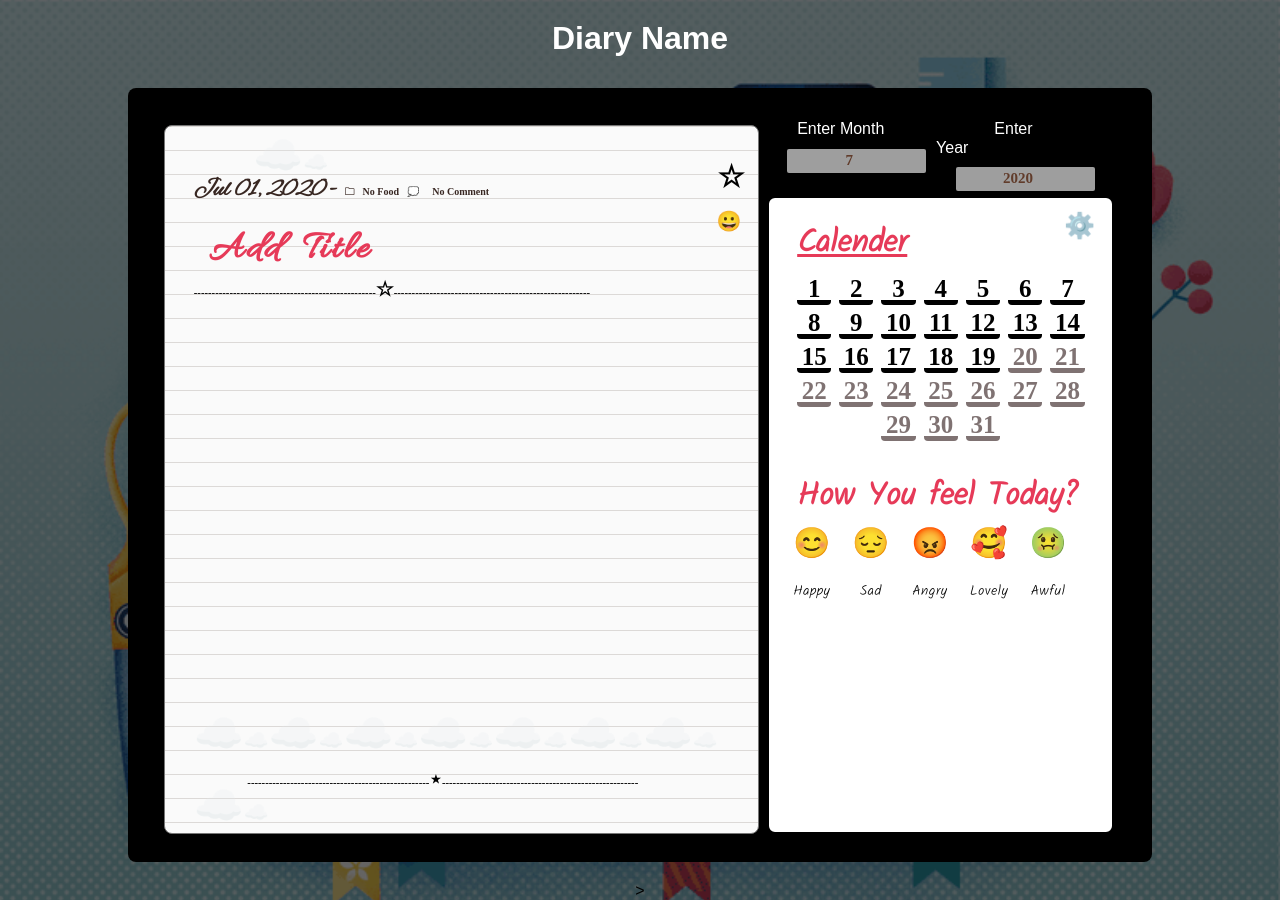
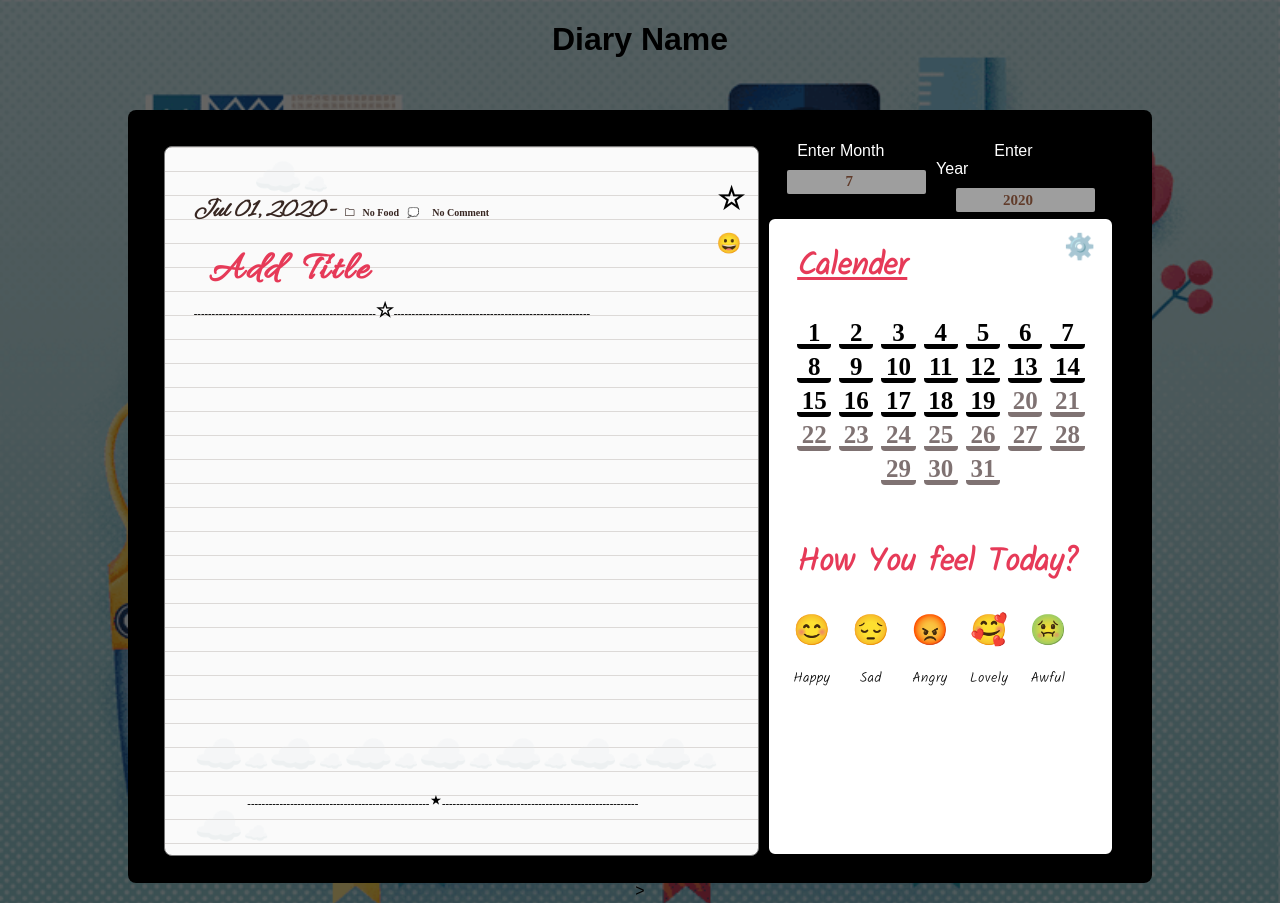
Before and after one commit to prashant280920/Personal_Diary_WebApp, a React (Create React App) app: page / in a window 1280 px wide. Before the commit the page ends 900 px from the top, so only its background shows below. Built offline with nearby package versions, Linux system fonts and the light colour scheme; grey boxes are pictures that could not be loaded; a web font is replaced by a local one.

Commit message:
added more css

```diff
--- a/src/App.css
+++ b/src/App.css
@@ -14,7 +14,7 @@
 .center{
 text-align:center;
 }
-h1{
+#name{
 	padding-top: 20px;
 	color:white;
 	margin:0px !important;
```
